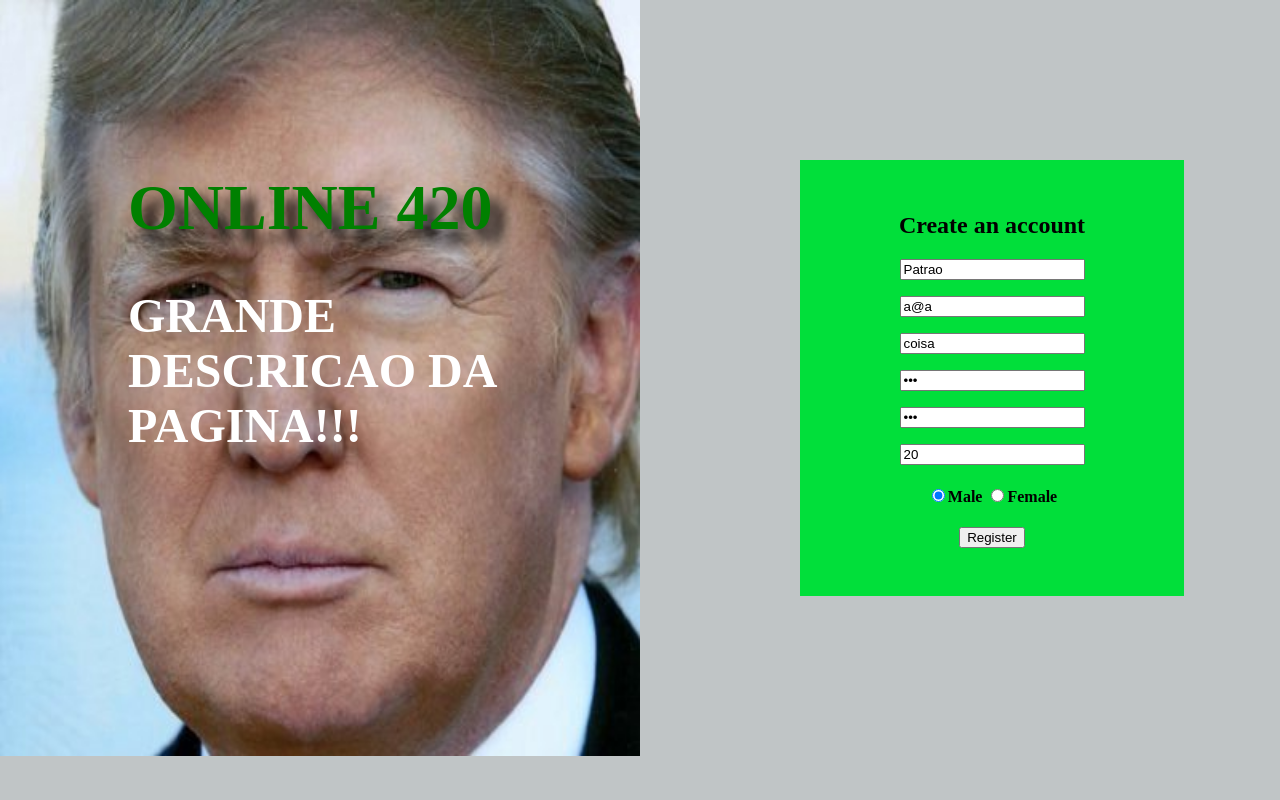
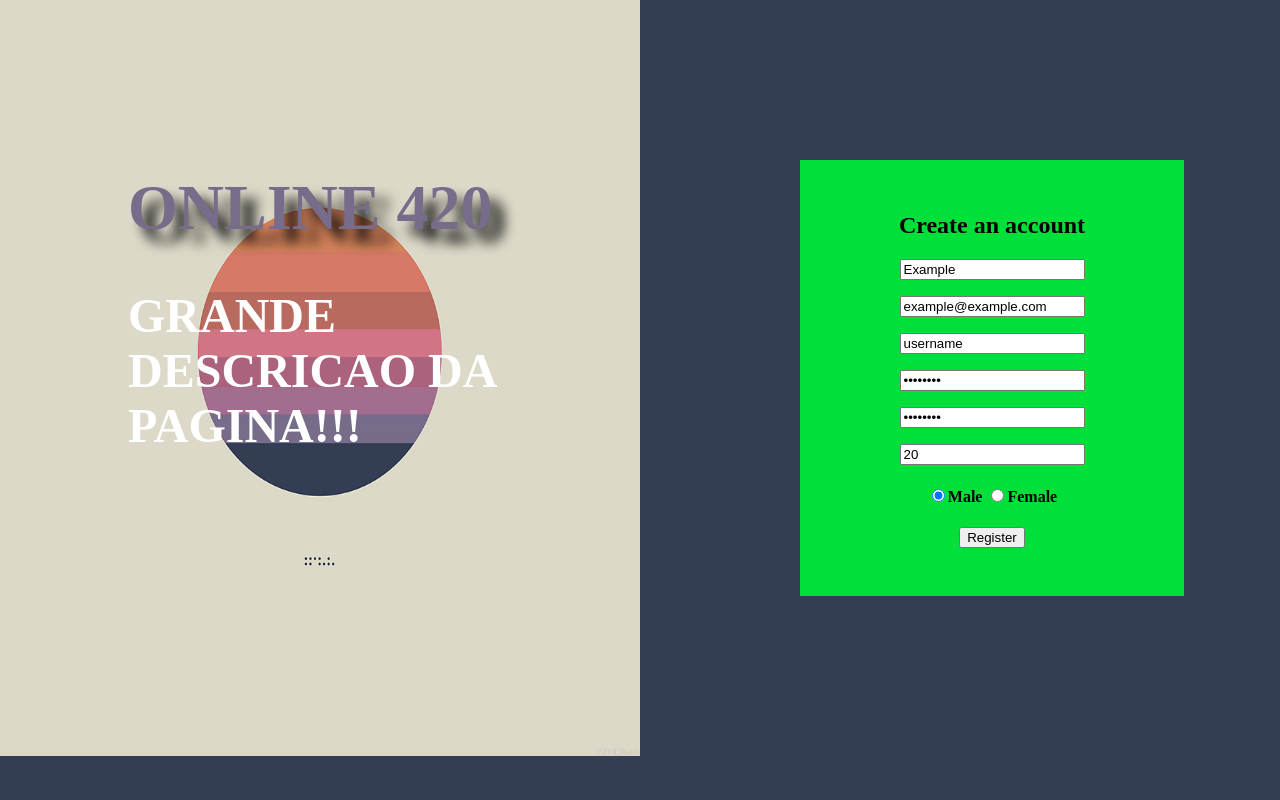
Before and after one commit to Batosta/FEUP-LTW, a PHP site: page /register.html in a window 1280 px wide. Run offline with PHP 8.4, Linux system fonts and the light colour scheme.

Commit message:
trying a few things

```diff
--- a/cenas para ir fazendo.txt
+++ b/cenas para ir fazendo.txt
@@ -2,9 +2,9 @@ Entrega: week 14				Apresentacao: semana de 17 dezembro
 
 Shits que temos de ir fazendo...a ordem nao interessa neste caso...checkem só quais são as que acham +faceis ou +importantes e vamos fazendo aos poucos
 
-1. Butão do "Search Users" apresentar users com aqueles usernames - search_users.php //done?
+1. Botão do "Search Users" apresentar users com aqueles usernames - search_users.php //done?
 
-2. Butão do "Search Users" também funcionar com Enter - https://www.w3schools.com/howto/howto_js_trigger_button_enter.asp
+2. Botão do "Search Users" também funcionar com Enter - https://www.w3schools.com/howto/howto_js_trigger_button_enter.asp
 
 3. Colocar o Trump com toda a height da pagina e width com pagina/2 - idk
 
@@ -16,4 +16,4 @@ Shits que temos de ir fazendo...a ordem nao interessa neste caso...checkem só q
 
 7. http://php.net/manual/en/function.sha1.php para encriptar as passwords
 
-8. tirar a puta da foto do trump...só funciona a do trump somehow
+8. tirar a puta da foto do trump...só funciona a do trump somehow - as outras imagens que escolheram são mt grandes
--- a/index.html
+++ b/index.html
@@ -13,7 +13,7 @@
         <h2> GRANDE DESCRICAO DA PAGINA!!! </h2>
         <a href="register.html"><input type="submit" value="Register"></a>
       </div>
-      <img src="trump.jpg" alt="ONLINE 420 logo">
+      <img src="test.jpg" alt="ONLINE 420 logo">
     </div>
     <section id="right_side">
       <form id="login" action="login.php" method="post">
--- a/index_layout.css
+++ b/index_layout.css
@@ -17,5 +17,6 @@ body {
 
 #right_side {
 
-	grid-column: middle / right;
+  grid-column: middle / right;
+
 }
--- a/index_style.css
+++ b/index_style.css
@@ -1,6 +1,6 @@
 body {
 
-	background-color: #C0C5C6;
+	background-color: #333e54;
 }
 
 #left_side{
@@ -19,9 +19,10 @@ body {
 
 #left_text a{
 
-	color: green;
+	color: #776c8a;;
 	text-decoration: none;
 	text-shadow: .2em .2em .2em black;
+
 }
 
 #left_side img{
@@ -34,4 +35,5 @@ body {
 
 	margin: 0px;
 	padding: 25%;
+
 }
--- a/register.html
+++ b/register.html
@@ -12,16 +12,16 @@
         <h1><a href="index.html">ONLINE 420</a></h1>
         <h2> GRANDE DESCRICAO DA PAGINA!!! </h2>
       </div>
-      <img src="trump.jpg" alt="ONLINE 420 logo">
+      <img src="test.jpg" alt="ONLINE 420 logo">
     </div>
     <section id="right_side">
       <form id="register" action="register.php" method="post">
         <h2> Create an account </h2>
-        <p><input type="text" name="name" value="Patrao" placeholder="Name" required="required"></p>
-        <p><input type="email" name="email" value="a@a" placeholder="Email" required="required"></p>
-        <p><input type="text" name="username" value="coisa" placeholder="Username" required="required"></p>
-        <p><input type="password" name="password" value="asd" placeholder="Password" required="required"></p>
-        <p><input type="password" name="repassword" value="asd" placeholder="Repeat password" required="required"></p>
+        <p><input type="text" name="name" value="Example" placeholder="Name" required="required"></p>
+        <p><input type="email" name="email" value="example@example.com" placeholder="Email" required="required"></p>
+        <p><input type="text" name="username" value="username" placeholder="Username" required="required"></p>
+        <p><input type="password" name="password" value="password" placeholder="Password" required="required"></p>
+        <p><input type="password" name="repassword" value="password" placeholder="Repeat password" required="required"></p>
         <p><input type="number" name="age" value="20" placeholder="Age" required="required"></p>
         <p><h4><input type="radio" name="gender" value="male" required="required" checked>Male
         <input type="radio" name="gender" value="female">Female</h4></p>
```
Also changed, not shown: test.jpg (added), test.png (added).
